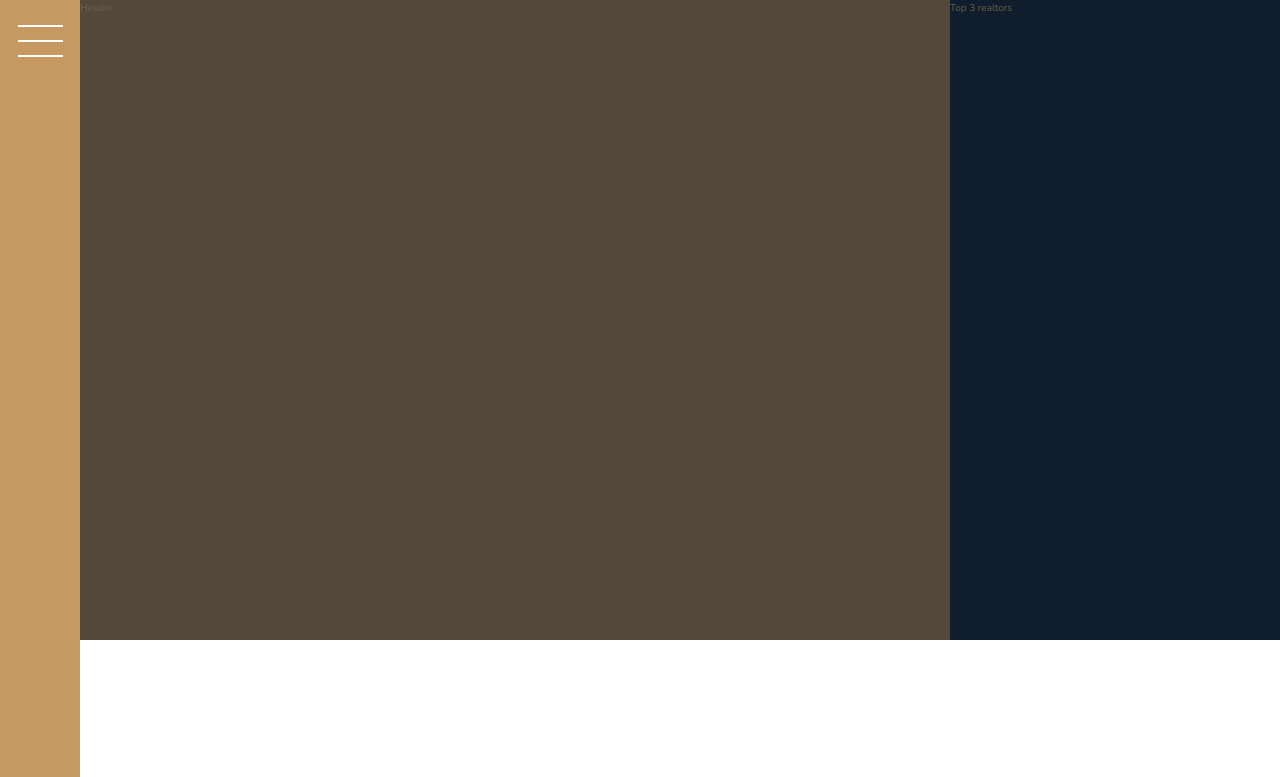
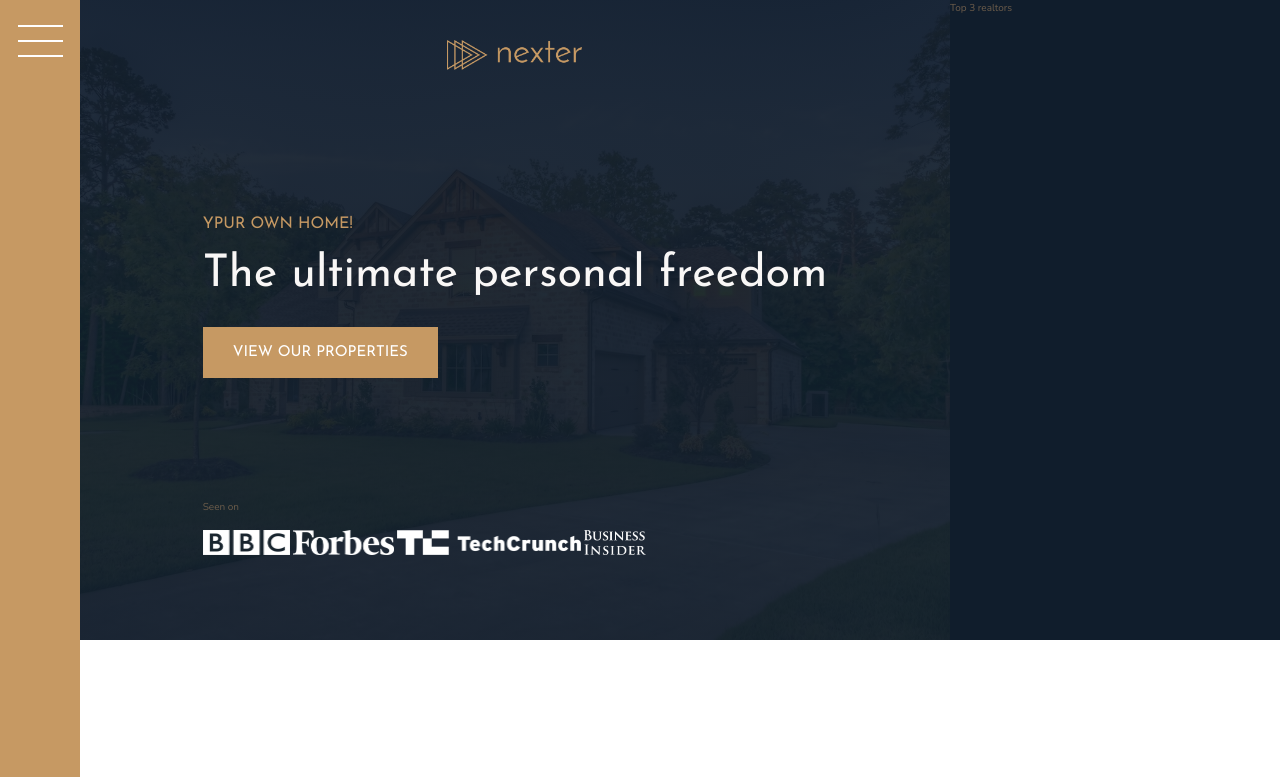
Before and after one commit to FrozenPyrozen/Nexter, a website: page index.html in a window 1280 px wide. Shown: the top 777 px of the page. Drawn offline with nearby package versions, Linux system fonts and the light colour scheme.

Commit message:
Builded header

```diff
--- a/index.html
+++ b/index.html
@@ -18,7 +18,19 @@
     <div class="sidebar">
       <button class="nav-btn"></button>
     </div>
-    <header class="header">Header</header>
+    <header class="header">
+      <img src="img/logo.png" alt="Nexter logo" class="header__logo">
+      <h3 class="heading-3">Ypur own home!</h3>
+      <h1 class="heading-1">The ultimate personal freedom</h1>
+      <button class="btn header__btn">View our properties</button>
+      <div class="header__seenon-text">Seen on</div>
+      <div class="header__seenon-logos">
+        <img src="img/logo-bbc.png" alt="Seen on BBC">
+        <img src="img/logo-forbes.png" alt="Seen on Forbes">
+        <img src="img/logo-techcrunch.png" alt="Seen on BBC">
+        <img src="img/logo-bi.png" alt="Seen on BBC">
+      </div>
+    </header>
 
     <div class="realtors">Top 3 realtors</div>
     <section class="features">
--- a/sass/_header.scss
+++ b/sass/_header.scss
@@ -1,4 +1,36 @@
 .header {
     background-color: $color-grey-dark-1;
     grid-column: full-start / col-end 6;
+    background-image: linear-gradient(rgba($color-secondary, .93), rgba($color-secondary, .93)), url(../img/hero.jpeg);
+    background-size: cover;
+    background-position: center;
+    padding: 8rem;
+    padding-top: 4rem;
+
+    display: grid;
+    grid-template-rows: 1fr min-content 6rem 1fr;
+    grid-template-columns: max-content;
+    row-gap: 1.5rem;
+    justify-content: center;
+
+    &__logo {
+        height: 3rem;
+        justify-self: center;
+    }
+
+    &__btn {
+        align-self: start;
+        justify-self: start;
+    }
+
+    &__seenon-text {
+
+    }
+
+    &__seenon-logos {
+
+        img {
+            height: 2.5rem;
+        }
+    }
 }
--- a/sass/_typography.scss
+++ b/sass/_typography.scss
@@ -6,6 +6,10 @@
 
 .heading-1 {
   @extend %heading;
+  font-size: 4.5rem;
+  color: $color-grey-light-1;
+  line-height: 1;
+
 }
 
 .heading-2 {
```
Also changed, not shown: css/style.css.
